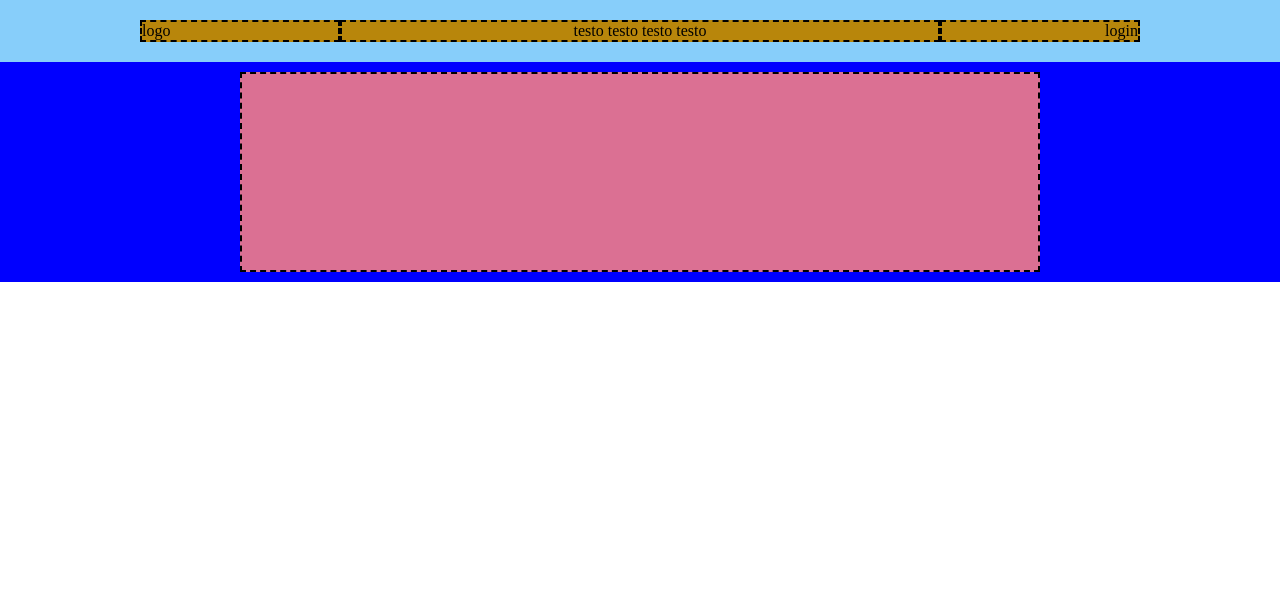
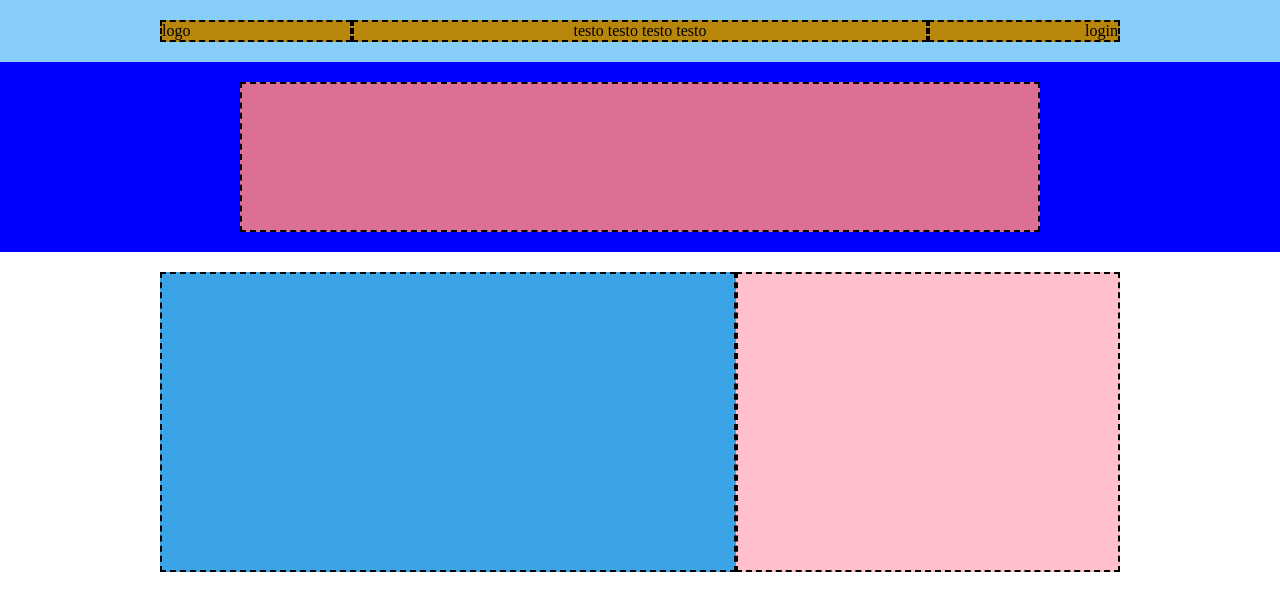
Before and after one commit to SaraG94/htmlcss-struttura-discord, a plain HTML site: page index.html in a window 1280 px wide. Drawn offline with Linux system fonts and the light colour scheme.

Commit message:
FEAT second container + FIX style container

```diff
--- a/css/style.css
+++ b/css/style.css
@@ -11,11 +11,11 @@ img {
 .container{
     max-width: 1000px;
     margin: 0 auto;
+    padding: 20px;
 }
 
 .debug> header{
     min-height: 50px;
-    padding: 20px;
     background-color: lightskyblue;
 }
 
@@ -42,6 +42,7 @@ img {
     text-align: right;
 }
 
+/* style primo contenitore*/
 .little-container{
     max-width: 800px;
     margin: 0 auto;
@@ -49,16 +50,38 @@ img {
 
 .debug .first{
     background-color: blue;
-    min-height: 200px;
-    padding: 10px;
+    min-height: 150px;
+    padding: 20px;
 }
 
 .debug .row-first>.col{
     background-color: palevioletred;
-    min-height: 200px;
+    min-height: 150px;
     border: 2px dashed black;
 }
 
 .row-first>.col{
     flex-basis: 100%;
 }
+
+/*stile secondo contenitore*/
+.debug .row-2>.col{
+    border: 2px dashed black;
+    min-height: 300px;
+}
+
+.debug .row-2>.col-60{
+    background-color: rgb(59, 164, 230);
+}
+
+.debug .row-2>.col-40{
+    background-color: pink;
+}
+
+.row-2>.col-60{
+    flex-basis: 60%;
+}
+
+.row-2>.col-40{
+    flex-basis: 40%;
+}
--- a/index.html
+++ b/index.html
@@ -18,6 +18,7 @@
         </div>
     </header>
 
+    <!--primo contenitore-->
     <section class="first">
         <div class="little-container">
             <div class="row row-first">
@@ -26,8 +27,14 @@
         </div>
     </section>
 
+    <!--secondo contenitore-->
     <section>
-
+        <div class="container">
+            <div class="row row-2">
+                <div class="col col-60"></div>
+                <div class="col col-40"></div>
+            </div>
+        </div>
     </section>
 
     <footer>
```
